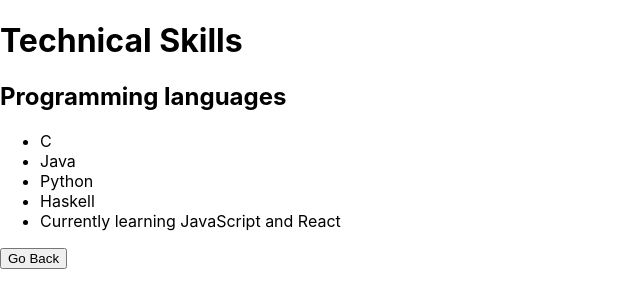
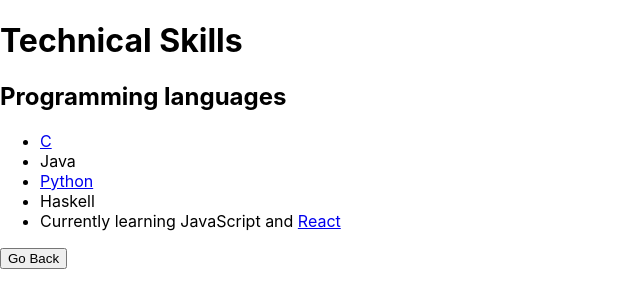
Before and after one commit to ararmert/React-Portfolio, a React (Create React App) app in the folder React/an-app/: page / in a window 1280 px wide. Both pictures are taken after a click on the button "About". Shown: the top 308 px of the page, without its empty margins (0-640 px from the left). Built offline with nearby package versions, Linux system fonts and the light colour scheme.

Commit message:
Added links to relevant projects

```diff
--- a/React/an-app/src/App.js
+++ b/React/an-app/src/App.js
@@ -48,11 +48,11 @@ function About() {
       <h1>Technical Skills</h1>
       <h2>Programming languages</h2>
       <ul>
-        <li>C</li>
+        <li><a href="https://github.com/ararmert/sysprak">C</a></li>
         <li>Java</li>
-        <li>Python</li>
+        <li><a href="https://github.com/imanigma/TradeRepublic_CDTMHacks25">Python</a></li>
         <li>Haskell</li>
-        <li>Currently learning JavaScript and React</li>
+        <li>Currently learning JavaScript and <a href="https://github.com/ararmert/React-Portfolio">React</a></li>
       </ul>
 
 
```
